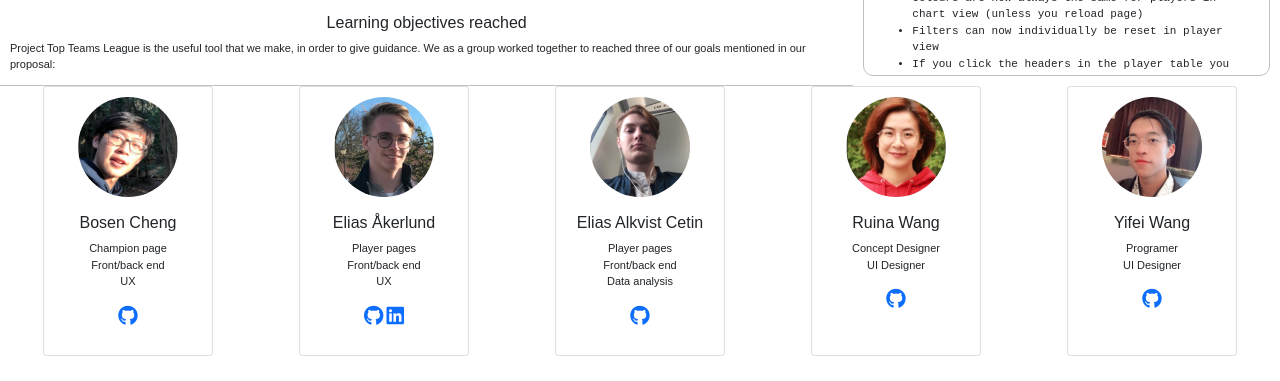
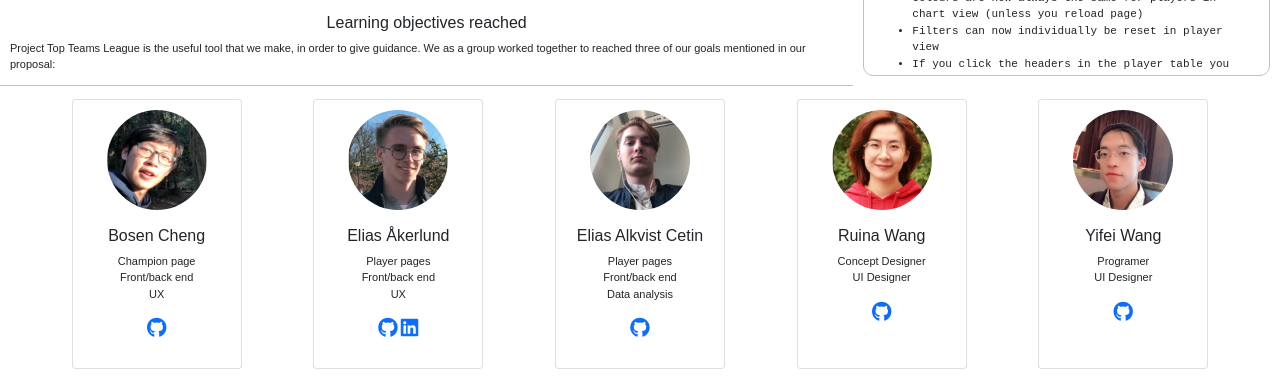
Before and after one commit to Unchained112/LOLDataVisualization, a website: page project/public/aboutUs/aboutUs.html in a window 1280 px wide. Shown: the part 419-800 px from the top of the page. Drawn offline with nearby package versions, Linux system fonts and the light colour scheme; some packages are replaced by stand-ins of ours; files whose address does not match are found by name.

Commit message:
update member cards

```diff
--- a/project/public/aboutUs/aboutUsStyle.css
+++ b/project/public/aboutUs/aboutUsStyle.css
@@ -60,8 +60,9 @@ body {
   grid-column-end: -1;
   display: flex;
   flex-direction: row;
-  justify-content: space-around;
+  justify-content: space-evenly;
   flex-wrap: wrap;
+  align-items: center;
 }
 
 .description {
```
